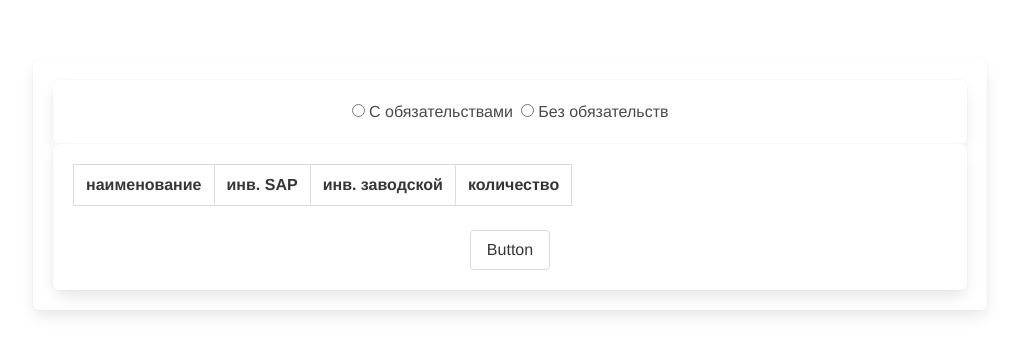
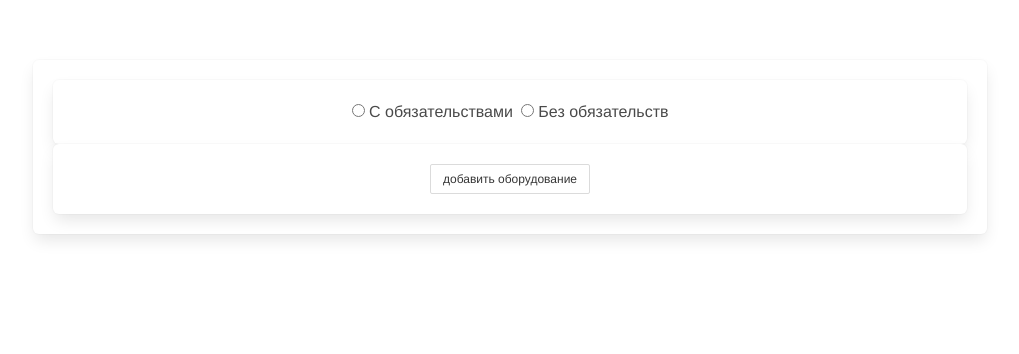
Before and after one commit to zinge/akt-to-pdf, a Vue app: page / in a window 1280 px wide. Shown: the top 354 px of the page, without its empty margins (130-1149 px from the left). Built offline with nearby package versions, Linux system fonts and the light colour scheme.

Commit message:
item component

```diff
--- a/src/components/Items.vue
+++ b/src/components/Items.vue
@@ -1,27 +1,27 @@
 <template>
   <div id="items">
     <div class="box">
-      <table class="table is-bordered">
-        <thead>
-          <tr>
-            <th v-for="(item, index) in itemHead" :key="item.id">{{ item }}</th>
-          </tr>
-        </thead>
-        <tbody>
-          <tr v-for="(item, index) in items" :key="item.id">
-            <th v-for="(val,key) in item[index]" :key="val.id">
-              {{ val }}
-            </th>
-          </tr>
-        </tbody>
-      </table>
 
-      <a class="button" @click="isActive = true">Button</a>
+      <article class="message is-info" v-for="(item, index) in items" :key="item.id">
+        <div class="message-header">
+          Элемент {{index}}
+          <button class="delete" @click="dropItem(index)"></button>
+        </div>
+        <div class="message-body">
+          <p>
+            <strong>{{item.name}}</strong><br>
+            <small>SAP: {{item.sap}}, Инв. №: {{item.vendorSerial}} </small>
+          </p>
+        </div>
+      </article>
+
+      <a class="button is-small" @click="isActive = true">добавить оборудование</a>
+
       <div class="modal" :class="{'is-active': isActive}">
         <div class="modal-background"></div>
         <div class="modal-content">
           <div class="box">
-            <strong>Парметры нового элемента</strong>
+            <strong>Параметры добавляемого элемента</strong>
             <div class="field">
               <div class="control">
                 <input v-model="item.name" class="input is-small" type="text" placeholder="наименование оборудования">
@@ -42,7 +42,7 @@
                 <input v-model="item.count" class="input is-small" type="text" placeholder="количество">
               </div>
             </div>
-            <div class="field">
+            <div class="field has-addons has-addons-centered">
               <div class="control">
                 <button class="is-small" @click="addItem">добавить</button>
               </div>
@@ -83,6 +83,10 @@ export default {
     addItem () {
       this.$store.commit('addItem', this.item)
       this.isActive = false
+      this.item = {}
+    },
+    dropItem (index) {
+      this.$store.commit('dropItem', index)
     }
   }
 }
--- a/src/store/index.js
+++ b/src/store/index.js
@@ -33,6 +33,9 @@ export default new Vuex.Store({
     },
     addItem (state, payload) {
       state.items.push(payload)
+    },
+    dropItem (state, payload) {
+      state.items.splice(payload, 1)
     }
   }
 })
```
